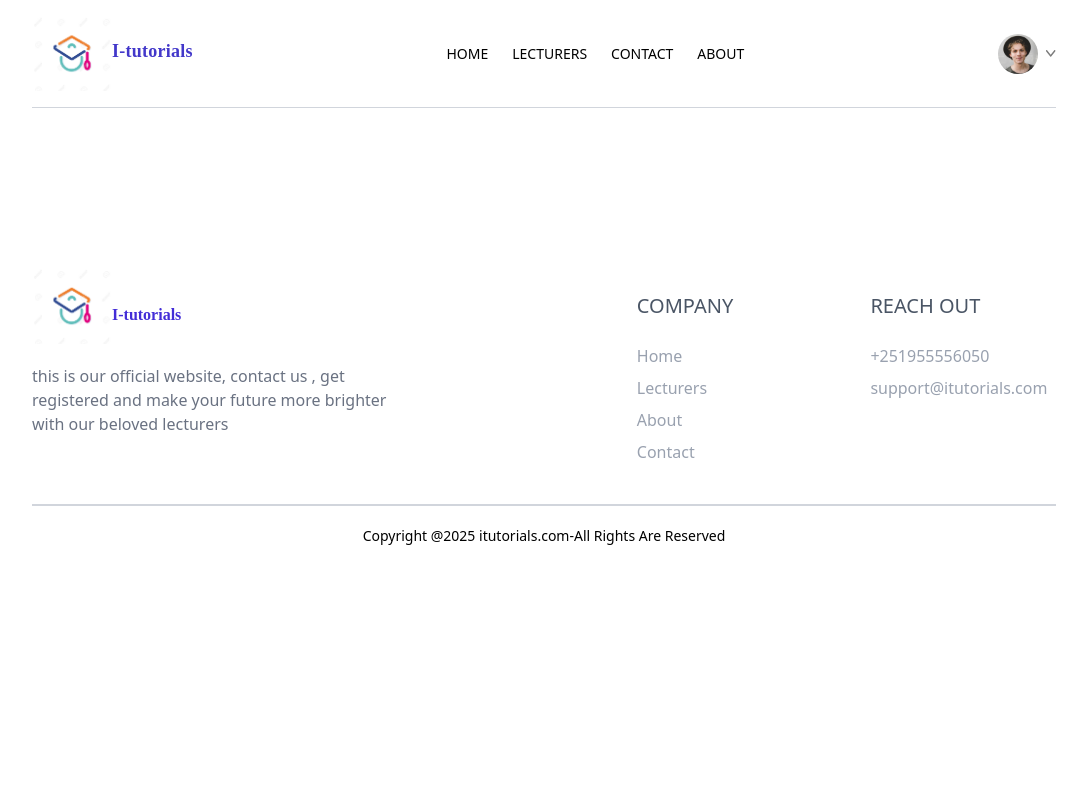
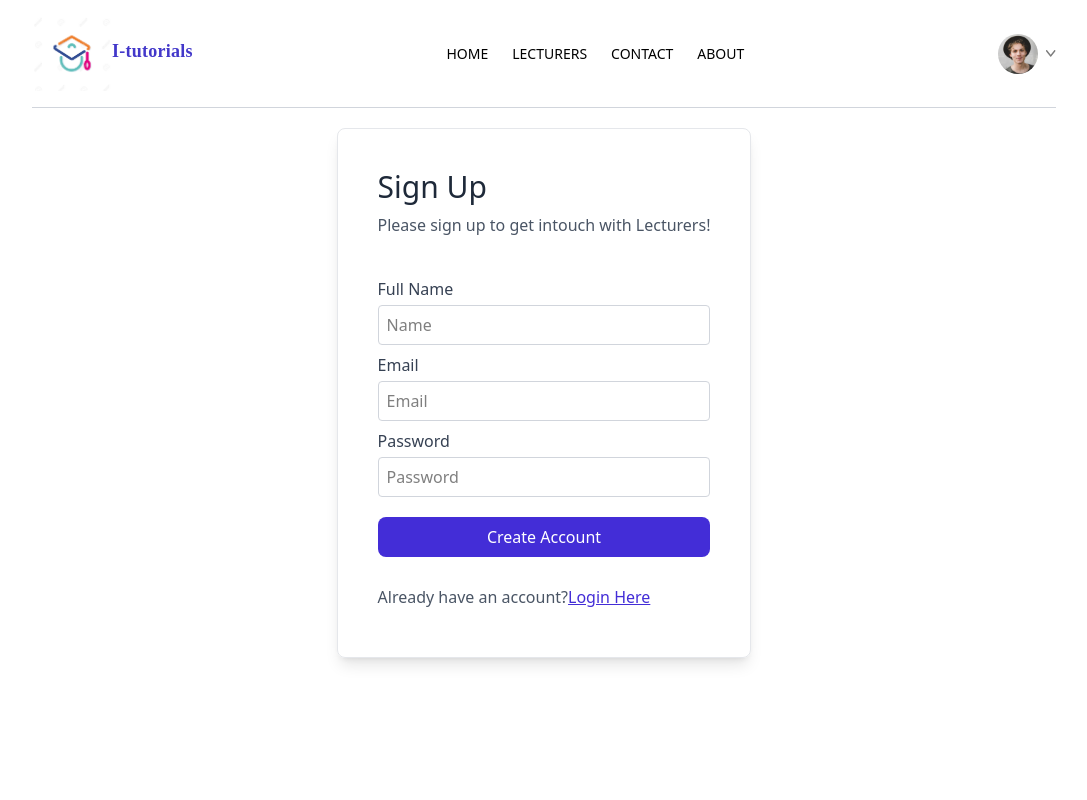
Before and after one commit to kreamsr/IMAK-TUTORIAL-FRONTEND, a React (Vite) app: page /login in a window 1280 px wide. Shown: the top 800 px of the page, without its empty margins (96-1183 px from the left). Built offline with nearby package versions, Linux system fonts and the light colour scheme.

Commit message:
add login page

```diff
--- a/src/pages/Login.jsx
+++ b/src/pages/Login.jsx
@@ -1,10 +1,45 @@
-import React from 'react'
+import React,{useState} from 'react'
 
 const Login = () => {
+
+  const[ currentState, setCurrentState ]= useState('Sign Up')
+
+  const [name, setName ] = useState("")
+  const [password, setPassword ] = useState("")
+  const [email, setEmail ] = useState("")
+
+
+  const submitHandler = (e) => {
+    e.preventDefault();
+    console.log(name,email,password)
+  }
+
   return (
-    <div>
+    <form onSubmit={submitHandler} className=' min-h-[80vw] flex flex-col items-center '>
+      <div className='flex flex-col items-start shadow-lg py-10 px-10 border border-gray-200 rounded-lg'>
+        {currentState === 'Login' ? <p className='text-3xl font-medium text-gray-800 mb-2'>Login</p>:<p className='text-3xl font-medium text-gray-800 mb-2'>{currentState}</p>}
+      <p className='text-gray-600 text-base mb-10'>Please {currentState === 'Login' ? 'login': 'sign up '} to get intouch with Lecturers!</p>
 
-    </div>
+      {
+      currentState === "Login" ? "" :
+       <div className='flex flex-col mb-2 w-full'>
+        <label className='text-gray-700 mb-1' >Full Name</label>
+        < input onChange={(e) => setName(e.target.value)} className='w-full border border-gray-300 rounded-sm outline-none h-10 px-2' type="text" value={name}  placeholder='Name'/>
+      </div>
+      }
+      <div className='flex flex-col mb-2 w-full'>
+        <label className='text-gray-700 mb-1' >Email</label>
+        < input onChange={(e) => setEmail(e.target.value)} className='w-full border border-gray-300 rounded-sm outline-none h-10 px-2' type="email" placeholder='Email' value={email}/>
+      </div>
+      <div className='flex flex-col mb-2 w-full'>
+        <label className='text-gray-700 mb-1' >Password</label>
+        < input onChange={(e) => setPassword(e.target.value)} className='w-full border border-gray-300 rounded-sm outline-none h-10 px-2' type="password" placeholder='Password' value={password}/>
+        <button className='w-full mt-5 bg-indigo-700 text-white h-10 rounded-lg hover:bg-indigo-600 cursor-pointer'>{currentState === 'Login' ? 'Login' :'Create Account' }</button>
+        {currentState === 'Login' ? <p className='mt-7 text-gray-600'>Create New one! <span  onClick={() => setCurrentState('Sign Up')} className='text-indigo-700 underline cursor-pointer'>Create Account</span></p>:<p className='mt-7 text-gray-600'>Already have an account?<span onClick={() => setCurrentState('Login')} className='text-indigo-700 underline cursor-pointer'>Login Here</span></p> }
+      </div>
+      </div>
+
+    </form>
   )
 }
 
```
